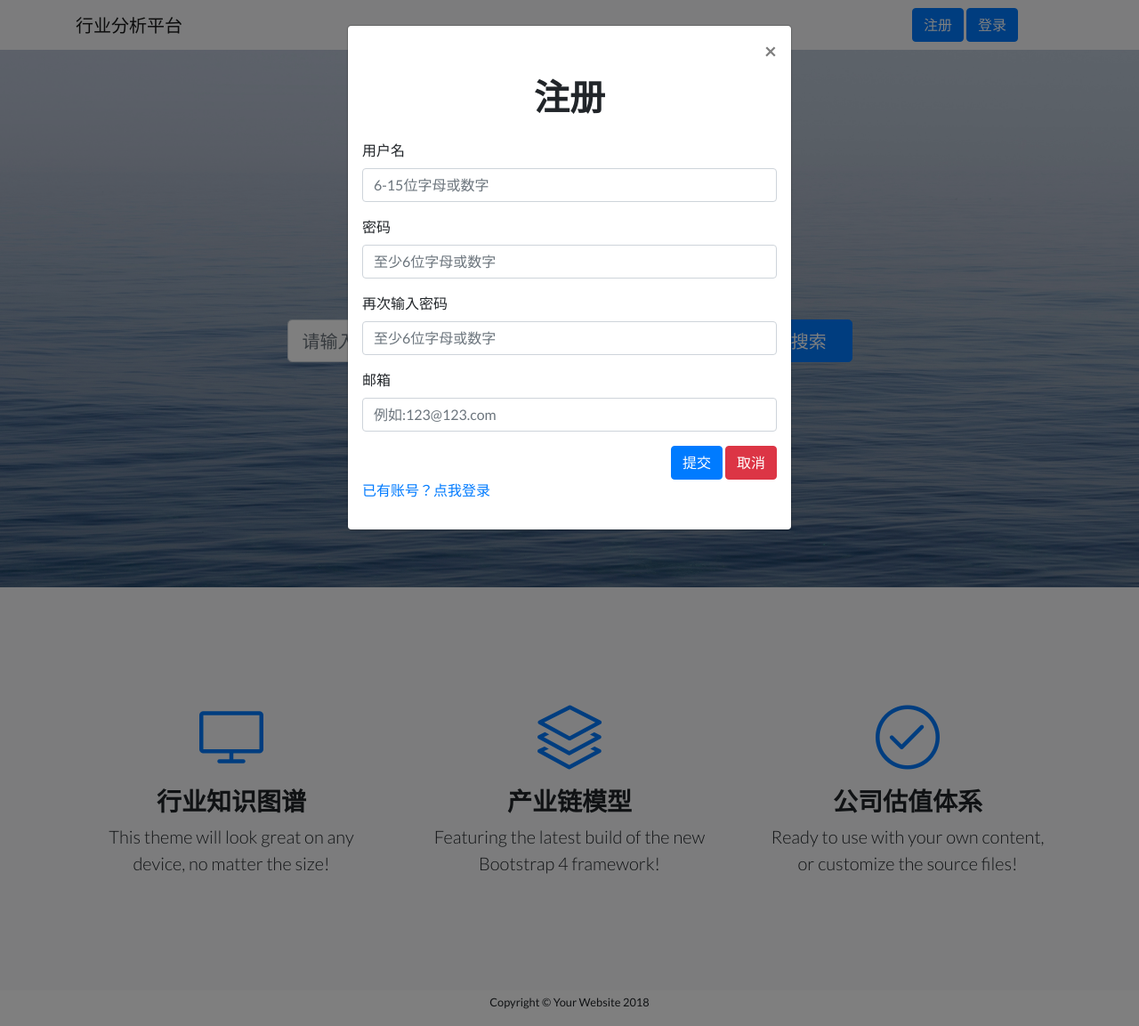
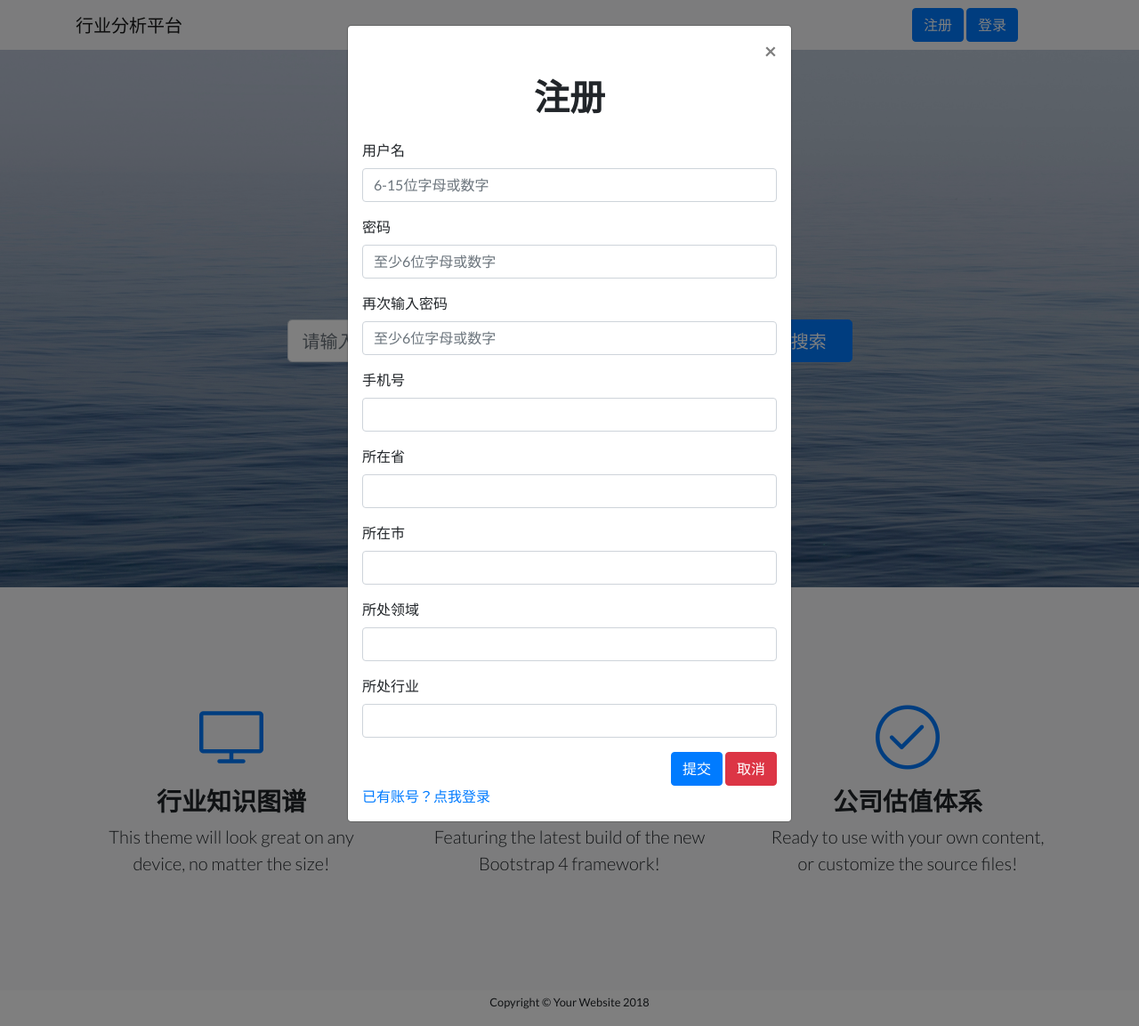
Before and after one commit to JensenSu/IAP, a Django app: template templates/index.html in a window 1280 px wide, after a click on "注册". Shown: the top 1153 px of the page at 89% size. Run offline with Django 3.2, Linux system fonts and the light colour scheme; the template is opened without the code that fills it, so the values that code supplies are empty; some libraries are stand-ins or nearby versions.

Commit message:
更改数据类型，添加注册功能

```diff
--- a/IAP/__init__.py
+++ b/IAP/__init__.py
@@ -0,0 +1,2 @@
+import pymysql
+pymysql.install_as_MySQLdb()
--- a/IAP/urls.py
+++ b/IAP/urls.py
@@ -15,7 +15,11 @@ Including another URLconf
 """
 from django.contrib import admin
 from django.urls import path
+from django.conf.urls import url
+from user_manager import views as uview
 
 urlpatterns = [
     path('admin/', admin.site.urls),
+    path('', uview.index),
+    url(r'^signup/$', uview.signup),
 ]
--- a/templates/index.html
+++ b/templates/index.html
@@ -33,6 +33,8 @@
     </div>
     <!-- 注册窗口 -->
     <div id="register" class="modal fade" tabindex="-1">
+        <form method="post" action="/signup/">
+            {% csrf_token %}
           <div class="modal-dialog">
             <div class="modal-content">
               <div class="modal-body">
@@ -47,19 +49,35 @@
                 <form class="form-group" action="">
                   <div class="form-group">
                     <label for="">用户名</label>
-                <input class="form-control" type="text" placeholder="6-15位字母或数字">
+                    <input class="form-control" type="text" name="user_name" id="user_name" placeholder="6-15位字母或数字">
                   </div>
                   <div class="form-group">
                     <label for="">密码</label>
-                <input class="form-control" type="password" placeholder="至少6位字母或数字">
+                    <input class="form-control" type="password" name="password" id="password" placeholder="至少6位字母或数字">
                   </div>
                   <div class="form-group">
                     <label for="">再次输入密码</label>
                     <input class="form-control" type="password" placeholder="至少6位字母或数字">
                   </div>
                   <div class="form-group">
-                <label for="">邮箱</label>
-                <input class="form-control" type="email" placeholder="例如:123@123.com">
+                    <label for="">手机号</label>
+                    <input class="form-control" type="tel" name="phone_number" id="phone_number" placeholder="">
+                  </div>
+                    <div class="form-group">
+                    <label for="">所在省</label>
+                    <input class="form-control" type="text" name="province" id="province" placeholder="">
+                  </div>
+                    <div class="form-group">
+                    <label for="">所在市</label>
+                    <input class="form-control" type="text" name="city" id="city" placeholder="">
+                  </div>
+                      <div class="form-group">
+                    <label for="">所处领域</label>
+                    <input class="form-control" type="text" name="field" id="field" placeholder="">
+                  </div>
+                      <div class="form-group">
+                    <label for="">所处行业</label>
+                    <input class="form-control" type="text" name="industry" id="industry" placeholder="">
                   </div>
                   <div class="text-right">
                     <button class="btn btn-primary" type="submit">提交</button>
@@ -70,6 +88,7 @@
               </div>
             </div>
           </div>
+        </form>
     </div>
     <!-- 登录窗口 -->
     <div id="login" class="modal fade">
```
Also changed, not shown: IAP/settings.py (+5 -2 lines), user_manager/models.py (+11 -2 lines), user_manager/views.py (+31 -0 lines), user_manager/migrations/0002_auto_20180822_1630.py (added). Lines whose indentation alone changed are shown as unchanged.
